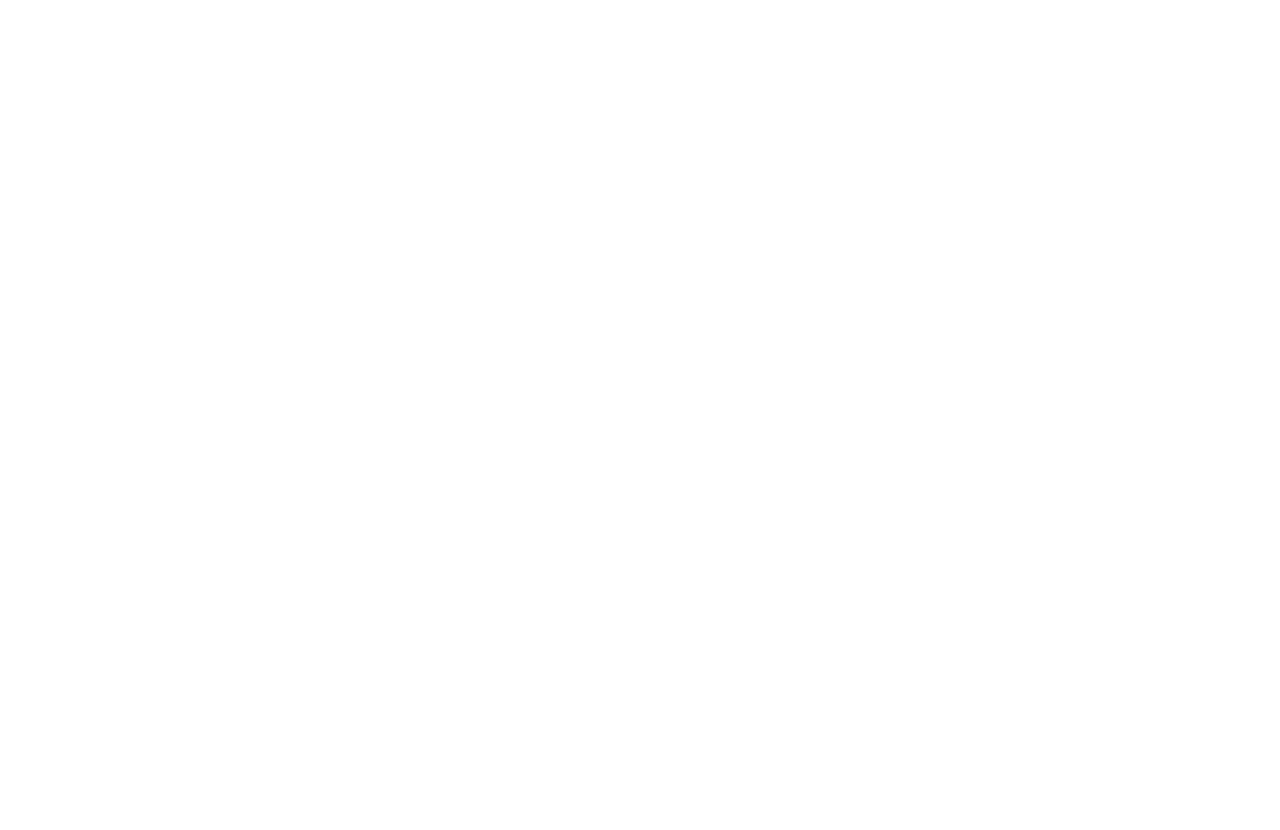
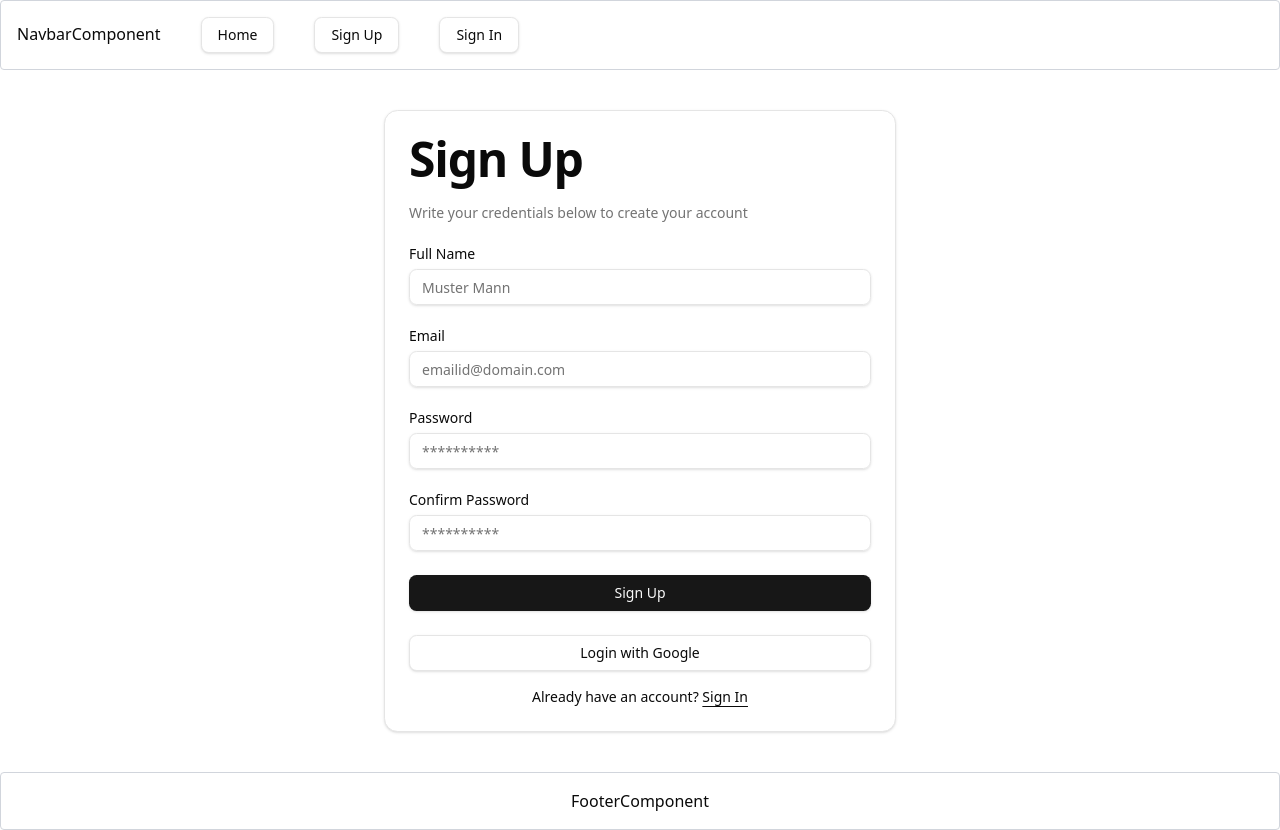
Before and after one commit to MZahidKamal/Task-Management-Application---Client-Side, a React (Vite) app: page /sign-up in a window 1280 px wide. Before the commit this address had no page. Before the commit the page ends 800 px from the top, so only its background shows below. Built offline with nearby package versions, Linux system fonts and the light colour scheme.

Commit message:
SignUp and SignIn component added.

```diff
--- a/src/Components/NavbarComponent/NavbarComponent.jsx
+++ b/src/Components/NavbarComponent/NavbarComponent.jsx
@@ -9,6 +9,12 @@
             <Link to={{pathname:'/'}}>
                 <Button variant="outline" className={'ml-10 cursor-pointer'}>Home</Button>
             </Link>
+            <Link to={{pathname:'/sign-up'}}>
+                <Button variant="outline" className={'ml-10 cursor-pointer'}>Sign Up</Button>
+            </Link>
+            <Link to={{pathname:'/sign-in'}}>
+                <Button variant="outline" className={'ml-10 cursor-pointer'}>Sign In</Button>
+            </Link>
         </div>
     );
 };
--- /dev/null
+++ b/src/Components/SignInComponent/SignInComponent.jsx
@@ -0,0 +1,27 @@
+import {LoginForm} from "@/Components/login-form.jsx";
+
+
+const SignInComponent = () => {
+
+
+    const handleSubmit = (formData) => {
+        formData.preventDefault();
+        // console.log("Form submitted with data:", formData?.target[0].value);
+        const email = formData?.target[0].value;
+        const password = formData?.target[1].value;
+        console.log(email, password);
+        // Here you can handle the form data
+        formData.reset;
+    };
+
+
+    return (
+        <div className="flex grow w-full items-center justify-center p-6 md:p-10">
+            <div className="w-full max-w-lg">
+                <LoginForm onSubmit={handleSubmit} />
+            </div>
+        </div>
+    );
+};
+
+export default SignInComponent;
--- /dev/null
+++ b/src/Components/SignUpComponent/SignUpComponent.jsx
@@ -0,0 +1,29 @@
+import {RegistrationForm} from "@/Components/registration-form.jsx";
+
+
+const SignUpComponent = () => {
+
+
+    const handleSubmit = (formData) => {
+        formData.preventDefault();
+        // console.log("Form submitted with data:", formData);
+        const full_name = formData?.target[0].value;
+        const email = formData?.target[1].value;
+        const password = formData?.target[2].value;
+        const confirm_password = formData?.target[3].value;
+        console.log(full_name, email, password, confirm_password);
+        // Here you can handle the form data
+        formData.reset;
+    };
+
+
+    return (
+        <div className="flex grow w-full items-center justify-center p-6 md:p-10">
+            <div className="w-full max-w-lg">
+                <RegistrationForm onSubmit={handleSubmit} />
+            </div>
+        </div>
+    );
+};
+
+export default SignUpComponent;
--- a/src/Components/login-form.jsx
+++ b/src/Components/login-form.jsx
@@ -16,7 +16,7 @@
             <Card>
 
                 <CardHeader>
-                    <CardTitle className="text-2xl">Sign In</CardTitle>
+                    <CardTitle className="text-5xl font-bold mb-5">Sign In</CardTitle>
                     <CardDescription>Enter your email below to login to your account</CardDescription>
                 </CardHeader>
 
--- a/src/Components/registration-form.jsx
+++ b/src/Components/registration-form.jsx
@@ -16,7 +16,7 @@
             <Card>
 
                 <CardHeader>
-                    <CardTitle className="text-2xl">Sign Up</CardTitle>
+                    <CardTitle className="text-5xl font-bold mb-5">Sign Up</CardTitle>
                     <CardDescription>Write your credentials below to create your account</CardDescription>
                 </CardHeader>
 
--- /dev/null
+++ b/src/Pages/SignInPage/SignInPage.jsx
@@ -0,0 +1,9 @@
+import SignInComponent from "@/Components/SignInComponent/SignInComponent.jsx";
+
+const SignInPage = () => {
+    return (
+        <SignInComponent></SignInComponent>
+    );
+};
+
+export default SignInPage;
--- /dev/null
+++ b/src/Pages/SignUpPage/SignUpPage.jsx
@@ -0,0 +1,9 @@
+import SignUpComponent from "@/Components/SignUpComponent/SignUpComponent.jsx";
+
+const SignUpPage = () => {
+    return (
+        <SignUpComponent></SignUpComponent>
+    );
+};
+
+export default SignUpPage;
--- a/src/main.jsx
+++ b/src/main.jsx
@@ -4,6 +4,8 @@
 import './index.css'
 import MainLayout from "./Layouts/MainLayout.jsx";
 import HomePage from "./Pages/HomePage/HomePage.jsx";
+import SignUpPage from "@/Pages/SignUpPage/SignUpPage.jsx";
+import SignInPage from "@/Pages/SignInPage/SignInPage.jsx";
 
 
 createRoot(document.getElementById('root')).render(
@@ -12,6 +14,8 @@
             <Routes>
                 <Route path={'/'} element={<MainLayout/>}>
                     <Route path={'/'} element={<HomePage/>}></Route>
+                    <Route path={'/sign-up'} element={<SignUpPage/>}></Route>
+                    <Route path={'/sign-in'} element={<SignInPage/>}></Route>
                 </Route>
             </Routes>
         </BrowserRouter>
```
